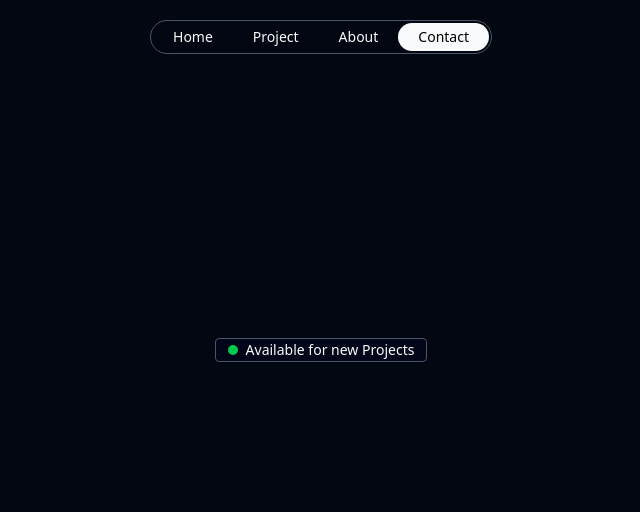
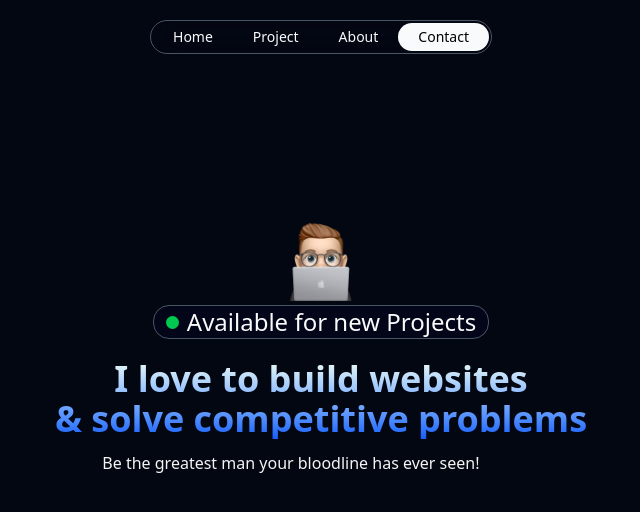
Before and after one commit to Ahmadrazakhan-786/TAILWIND-CSS, a website: page dist/index.html in a window 1280 px wide. Shown: the whole page, without its empty margins (319-959 px from the left). Drawn offline with Linux system fonts and the light colour scheme.

Commit message:
section work

```diff
--- a/dist/index.html
+++ b/dist/index.html
@@ -19,12 +19,21 @@
     </nav>
 
     <section class="min-h-[700px] max-w-6xl mx-auto grid place-content-center text-white">
-            <div>
-                <img src="" alt="">
-                <span class="leading-none border border-gray-600 rounded px-3 py-1 text-sm text-neutral-50 bg-slate-950 flex items-center gap-2">
-                    <div class="w-[10px] h-[10px] bg-green-500 rounded-full"></div>
+            <div class="flex flex-col items-center ">
+                <img src="../Images/memoji-computer.png" alt="" class="h-24 mb-1">
+                <span class="leading-none border border-gray-600 rounded-2xl px-3 py-1 text-2xl text-neutral-50 bg-slate-950 flex items-center gap-2 ">
+                    <div class="w-[13px] h-[13px] bg-green-500 rounded-full"></div>
                      Available for new Projects
                 </span>
+            </div>
+
+            <div class="text-center my-5 space-y-3">
+                <h1 class="text-4xl font-bold bg-gradient-to-t from-blue-600 to-green-50 bg-clip-text text-transparent">I love to build websites
+                    <br> & solve competitive problems
+                </h1>
+                <p class="max-w-md text-neutral-100 ml-3">
+                      Be the greatest man your bloodline has ever seen!
+                </p>
             </div>
     </section>
 </body>
```
Also changed, not shown: Images/memoji-computer.png (added), dist/output.css.
